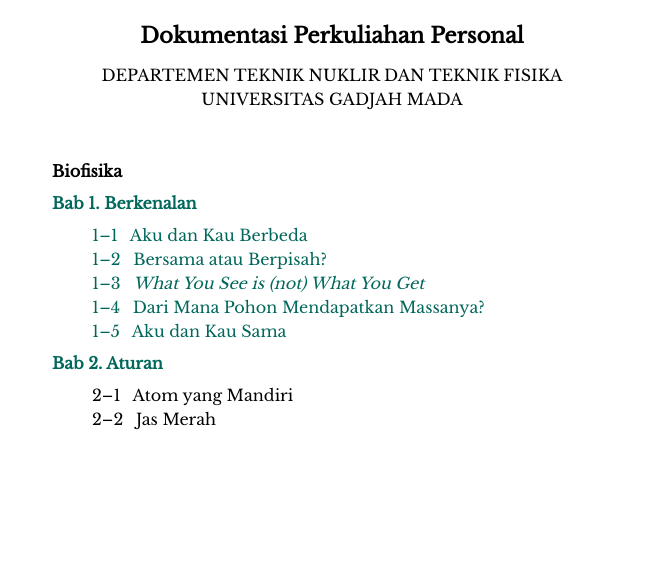
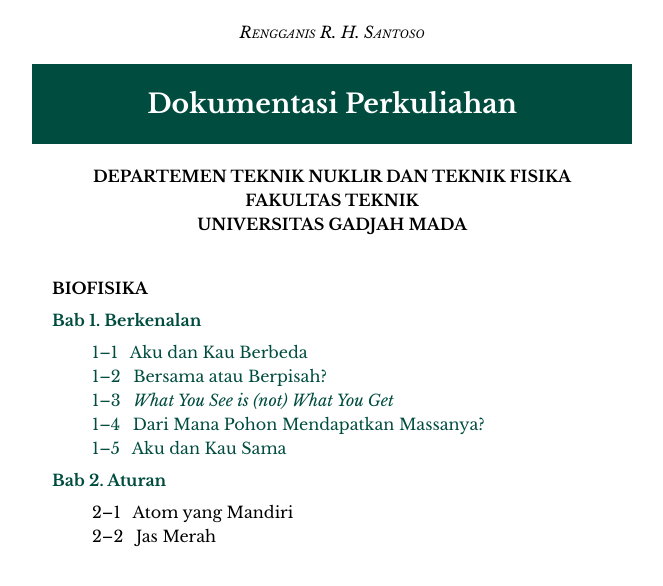
Before and after one commit to rengganisridwan/book-template, a plain HTML site: page index.html in a window 1280 px wide. Shown: the whole page, without its empty margins (308-971 px from the left). Drawn offline with nearby package versions, Linux system fonts and the light colour scheme; some packages are replaced by stand-ins of ours.

Commit message:
fix font style (b,i,bi), minor change

```diff
--- a/index.html
+++ b/index.html
@@ -9,12 +9,12 @@
         <script type="text/javascript" async
             src="https://cdnjs.cloudflare.com/ajax/libs/mathjax/2.7.5/latest.js?config=TeX-MML-AM_CHTML">
         </script>
-        <link href="https://fonts.googleapis.com/css?family=Libre+Baskerville&display=swap" rel="stylesheet">
+        <link href="https://fonts.googleapis.com/css?family=Libre+Baskerville:regular,italic,bold,bi&display=swap" rel="stylesheet">
 
         <style>
             a:focus {
                 /* outline: 0;  */
-                color: #00675b;
+                color: #004d40;
             }
 
             a:link {
@@ -28,7 +28,7 @@
             a:hover {
                 text-decoration: underline;
                 /* color: #e65100; */
-                color: #00675b;
+                color: #8e0000;
             }
 
             a:visited {
@@ -37,17 +37,21 @@
 
             @media only screen and (max-width: 620px) {
                 .main {
-                    width: 100%; padding: 20px;
+                    width: 100%;
+                    padding: 20px;
                     text-align: left;
                     line-height: 1.5em;
                     font-size: 12pt;
+                    color: black;
                 }
 
                 .header {
-                    width: 100%; padding: 20px;
+                    width: 100%;
+                    padding: 20px;
                     text-align: center;
                     line-height: 1.5em;
-                    font-size: 12pt;
+                    font-size: 20pt;
+                    color: black;
                 }
             }
 
@@ -59,6 +63,7 @@
                     text-align: left;
                     line-height: 1.5em;
                     font-size: 12pt;
+                    color: black;
                 }
 
                 .header {
@@ -67,7 +72,8 @@
                     margin: 0px;
                     text-align: center;
                     line-height: 1.5em;
-                    font-size: 12pt;
+                    font-size: 20pt;
+                    color: black;
                 }
             }
 
@@ -85,7 +91,7 @@
 
             a {
                 text-decoration: none;
-                color: #00675b;
+                color: #004d40;
             }
 
             p {
@@ -120,6 +126,18 @@
                 margin-bottom: 1em;
                 color: black;
             }
+
+            .italicbold {
+                display: inline-block;
+                font-style: normal;
+                -webkit-transform: skewX(-12deg);
+                -moz-transform: skewX(-12deg);
+                -ms-transform: skewX(-12deg);
+                -o-transform: skewX(-12deg);
+                transform: skewX(-12deg);
+                /* padding: 0 0.4em; */
+            }
+
         </style>
         <title>
             Dokumentasi Perkuliahan Personal DTNTF UGM
@@ -128,19 +146,21 @@
     </head>
     <body>
         <div class="flex-container">
-            <div class="header">
-                <p style="font-size: 16pt">
-                    <b>Dokumentasi Perkuliahan Personal</b><br>
-                </p>
-                <p>
-                    DEPARTEMEN TEKNIK NUKLIR DAN TEKNIK FISIKA<br>
-                    UNIVERSITAS GADJAH MADA
-                </p>
+            <div class="header" style="font-size: 12pt; font-style: italic; font-variant: small-caps">
+                Rengganis R. H. Santoso
+            </div>
+            <div class="header" style="background-color: #004d40; color: white">
+                <b>Dokumentasi Perkuliahan</b>
+            </div>
+            <div class="header" style="font-size: 12pt; font-variant: small-caps">
+                <b>DEPARTEMEN TEKNIK NUKLIR DAN TEKNIK FISIKA<br>
+                FAKULTAS TEKNIK<br>
+                UNIVERSITAS GADJAH MADA</b>
             </div>
 
             <div class="main">
                 <p>
-                    <b>Biofisika</b>
+                    <b>BIOFISIKA</b>
                 </p>
                 <p>
                     <b><a href="biofisika/01.html">Bab 1. Berkenalan</a></b>
```
Also changed, not shown: biofisika/01.html (+13 -2 lines).
